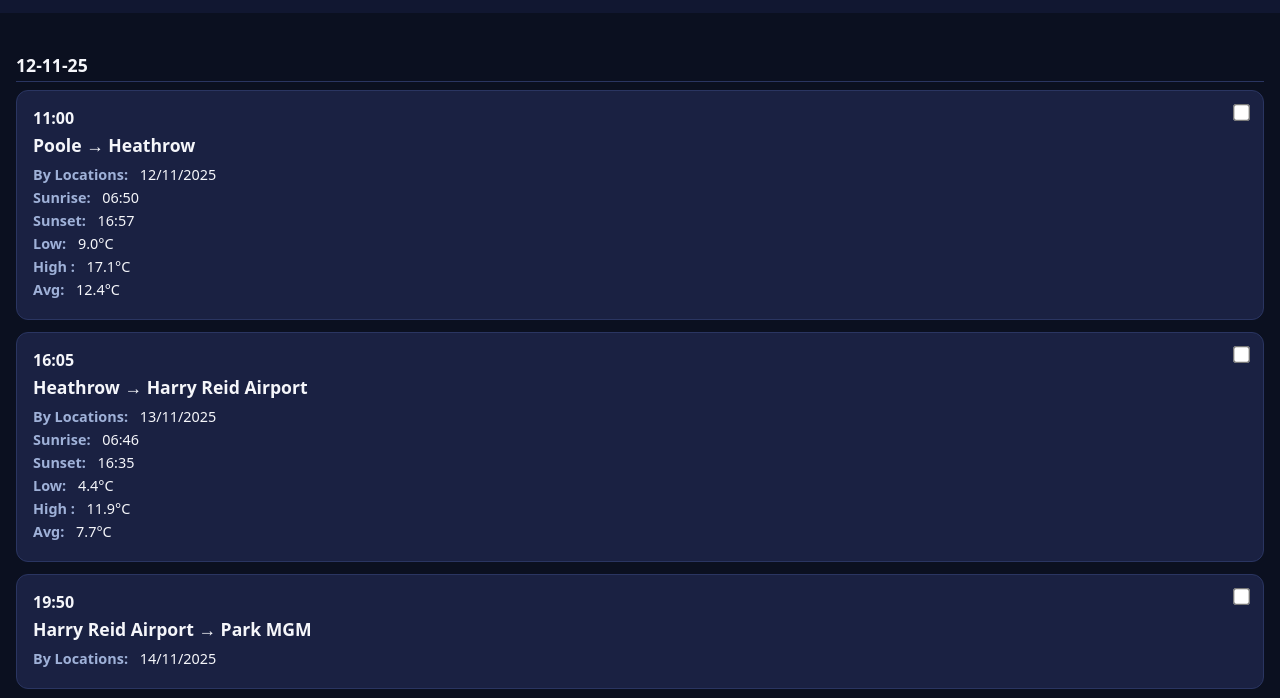
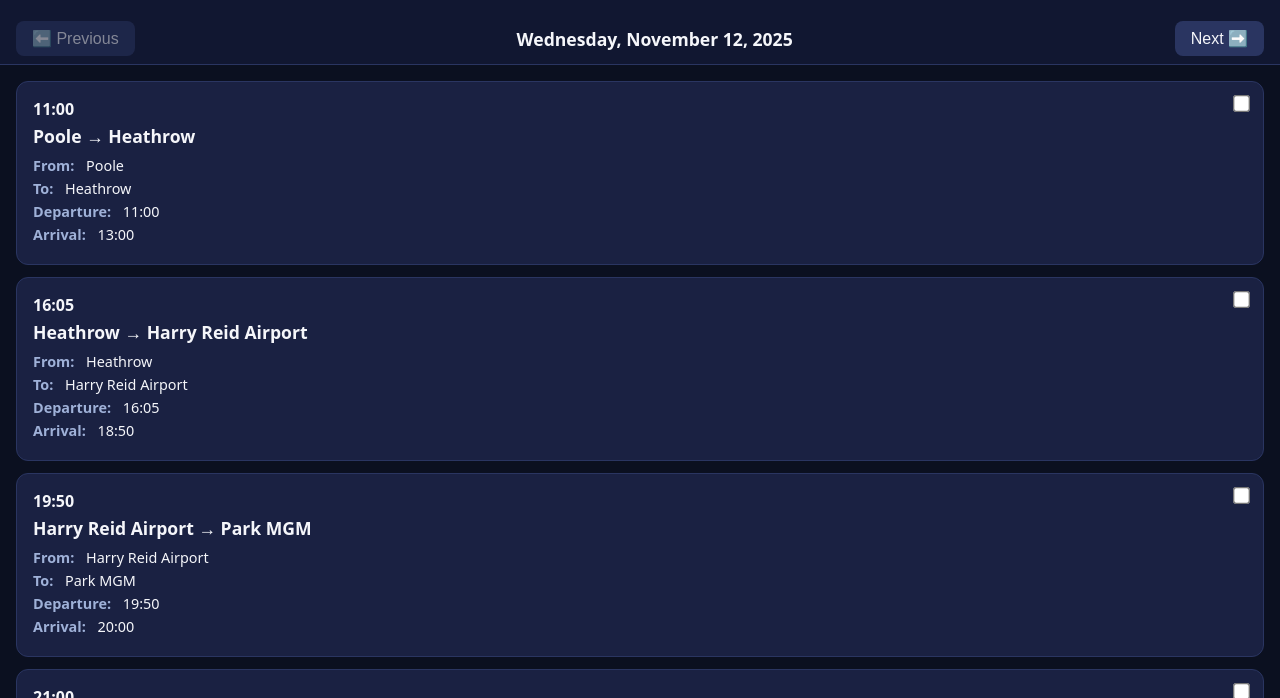
Before and after one commit to LordTDK/C2C, a plain HTML site: page index.html in a window 1280 px wide. Shown: the part 46-744 px from the top of the page. Drawn offline with Linux system fonts and the light colour scheme.

Commit message:
Update index.html

```diff
--- a/index.html
+++ b/index.html
@@ -20,29 +20,72 @@
         .current { border: 2px solid #4a90e2; box-shadow: 0 0 8px #4a90e2; }
         .checkbox { position: absolute; top: 0.75rem; right: 0.75rem; }
         input[type="checkbox"] { transform: scale(1.3); }
+
+        .navigation {
+            display: flex;
+            justify-content: space-between;
+            align-items: center;
+            padding: 0.5rem 1rem;
+            background: #111731;
+            position: sticky;
+            top: 3.5rem; /* Below the header */
+            z-index: 9;
+            border-bottom: 1px solid #2a3561;
+        }
+        .nav-button {
+            background: #2a3561;
+            color: #f5f6fa;
+            border: none;
+            padding: 0.5rem 1rem;
+            border-radius: 8px;
+            cursor: pointer;
+            font-size: 1rem;
+        }
+        .nav-button:disabled {
+            opacity: 0.5;
+            cursor: not-allowed;
+        }
+        .date-display {
+            font-size: 1.1rem;
+            font-weight: bold;
+        }
     </style>
 </head>
 <body>
     <header>
         <h1>Trip Itinerary</h1>
     </header>
+    <div class="navigation">
+        <button id="prevBtn" class="nav-button">⬅️ Previous</button>
+        <span id="dateDisplay" class="date-display"></span>
+        <button id="nextBtn" class="nav-button">Next ➡️</button>
+    </div>
     <div class="wrap" id="list"></div>
     <script>
         let grouped = new Map();
         let allDates = [];
         let events = [];
+        let currentIndex = 0;
 
         function parseDateDMY(dateStr) {
-      if(!dateStr) return null;
-      const [d,m,y] = dateStr.split("/").map(x=>parseInt(x,10));
-      if(!d||!m||!y) return null;
-      return new Date(y, m-1, d);
+            if (!dateStr) return null;
+            const [d, m, y] = dateStr.split("/").map(x => parseInt(x, 10));
+            if (!d || !m || !y) return null;
+            return new Date(y, m - 1, d);
         }
+
         function formatDateDDMMYY(d) {
-      const dd = String(d.getDate()).padStart(2,'0');
-      const mm = String(d.getMonth()+1).padStart(2,'0');
+            const dd = String(d.getDate()).padStart(2, '0');
+            const mm = String(d.getMonth() + 1).padStart(2, '0');
             const yy = String(d.getFullYear()).slice(-2);
             return `${dd}-${mm}-${yy}`;
+        }
+
+        function formatDateForDisplay(dStr) {
+            const [dd, mm, yy] = dStr.split('-');
+            const date = new Date(`20${yy}`, mm - 1, dd);
+            const options = { weekday: 'long', year: 'numeric', month: 'long', day: 'numeric' };
+            return date.toLocaleDateString('en-US', options);
         }
 
         function csvToRows(text) {
@@ -53,94 +96,163 @@
         function parseEventsFromCustomCSV(rows) {
             const header = rows[0];
             const evts = [];
-      for(let i=1;i<rows.length;i++) {
+            for (let i = 1; i < rows.length; i++) {
                 const r = rows[i];
-        if(!r[0]) continue;
+                if (!r[0]) continue;
                 const dt = parseDateDMY(r[0].trim());
-        if(!dt) continue;
+                if (!dt) continue;
                 const dateStr = formatDateDDMMYY(dt);
-        const dep = r[5]||"";
-        const arr = r[6]||"";
-        const from = r[2]||"";
-        const to = r[3]||"";
-        const activity = from && to ? `${from} → ${to}` : (from||to||"Activity");
+                const dep = r[5] || "";
+                const arr = r[6] || "";
+                const from = r[2] || "";
+                const to = r[3] || "";
+                const activity = from && to ? `${from} → ${to}` : (from || to || "Activity");
+
+                // We only need from, to, and times
                 const details = {};
-        header.forEach((col, idx) => {
-          if(r[idx] && col) details[col] = r[idx];
-        });
-        evts.push({date:dateStr,time:dep||arr||"",activity,details,id:`${dateStr}-${i}`});
+                if (from) details['From'] = from;
+                if (to) details['To'] = to;
+                if (dep) details['Departure Time'] = dep;
+                if (arr) details['Arrival Time'] = arr;
+
+                evts.push({ date: dateStr, time: dep || arr || "", activity, details, id: `${dateStr}-${i}` });
             }
             return evts;
         }
 
-    function groupByDate(events){
+        function groupByDate(events) {
             const map = new Map();
-      for(const e of events){
-        if(!map.has(e.date)) map.set(e.date, []);
+            for (const e of events) {
+                if (!map.has(e.date)) map.set(e.date, []);
                 map.get(e.date).push(e);
             }
             return map;
         }
 
-    function isNowOrNext(evt){
-      if(!evt.time) return false;
-      const [hh,mm] = evt.time.split(":").map(x=>parseInt(x,10));
-      if(isNaN(hh)) return false;
+        function isNowOrNext(evt) {
+            if (!evt.time) return false;
+            const [hh, mm] = evt.time.split(":").map(x => parseInt(x, 10));
+            if (isNaN(hh)) return false;
             const now = new Date();
-      const evtDate = new Date(parseInt("20"+evt.date.split("-")[2]), parseInt(evt.date.split("-")[1])-1, parseInt(evt.date.split("-")[0]), hh, mm||0);
+            const [dd, mmDate, yy] = evt.date.split('-').map(x => parseInt(x, 10));
+            const evtDate = new Date(2000 + yy, mmDate - 1, dd, hh, mm || 0);
             const diff = evtDate - now;
-      return diff >= 0 && diff < 2*60*60*1000; // highlight if now or within next 2h
+            return diff >= 0 && diff < 2 * 60 * 60 * 1000;
         }
 
-    function renderAll(){
+        function renderDay(dateStr) {
             const list = document.getElementById('list');
             list.innerHTML = '';
-      const doneIds = JSON.parse(localStorage.getItem('doneIds')||'[]');
-      for(const dateStr of allDates){
-        const evts = grouped.get(dateStr)||[];
-        const remaining = evts.filter(e=>!doneIds.includes(e.id));
-        if(!remaining.length) continue;
-        const h2 = document.createElement('h2');
-        h2.textContent = dateStr;
-        list.appendChild(h2);
-        for(const e of remaining){
-          const card = document.createElement('div'); card.className='card';
-          if(isNowOrNext(e)) card.classList.add('current');
-          const t = document.createElement('div'); t.className='time'; t.textContent = e.time || 'All day';
-          const title = document.createElement('div'); title.className='title'; title.textContent = e.activity;
-          const detailsDiv = document.createElement('div'); detailsDiv.className='details';
-          for(const [k,v] of Object.entries(e.details)){
-            const row = document.createElement('div'); row.className='detail-row';
-            row.innerHTML = `<span class="detail-label">${k}:</span> ${v}`;
-            detailsDiv.appendChild(row);
+
+            const evts = grouped.get(dateStr) || [];
+            if (evts.length === 0) {
+                list.innerHTML = `<div class="empty">No events scheduled for this day.</div>`;
+                return;
             }
+
+            const doneIds = JSON.parse(localStorage.getItem('doneIds') || '[]');
+            const remaining = evts.filter(e => !doneIds.includes(e.id));
+
+            if (remaining.length === 0) {
+                list.innerHTML = `<div class="empty">All events for this day are complete! 🎉</div>`;
+                return;
+            }
+
+            for (const e of remaining) {
+                const card = document.createElement('div');
+                card.className = 'card';
+                if (isNowOrNext(e)) card.classList.add('current');
+
+                const t = document.createElement('div');
+                t.className = 'time';
+                t.textContent = e.time || 'All day';
+
+                const title = document.createElement('div');
+                title.className = 'title';
+                title.textContent = e.activity;
+
+                const detailsDiv = document.createElement('div');
+                detailsDiv.className = 'details';
+
+                // Only show From, To, and Times
+                if(e.details['From']) {
+                    const fromRow = document.createElement('div'); fromRow.className = 'detail-row';
+                    fromRow.innerHTML = `<span class="detail-label">From:</span> ${e.details['From']}`;
+                    detailsDiv.appendChild(fromRow);
+                }
+                if(e.details['To']) {
+                    const toRow = document.createElement('div'); toRow.className = 'detail-row';
+                    toRow.innerHTML = `<span class="detail-label">To:</span> ${e.details['To']}`;
+                    detailsDiv.appendChild(toRow);
+                }
+                if(e.details['Departure Time']) {
+                    const depRow = document.createElement('div'); depRow.className = 'detail-row';
+                    depRow.innerHTML = `<span class="detail-label">Departure:</span> ${e.details['Departure Time']}`;
+                    detailsDiv.appendChild(depRow);
+                }
+                if(e.details['Arrival Time']) {
+                    const arrRow = document.createElement('div'); arrRow.className = 'detail-row';
+                    arrRow.innerHTML = `<span class="detail-label">Arrival:</span> ${e.details['Arrival Time']}`;
+                    detailsDiv.appendChild(arrRow);
+                }
+
                 const cb = document.createElement('input');
-          cb.type = 'checkbox'; cb.className = 'checkbox';
-          cb.onchange = ()=>{
-            const ids = JSON.parse(localStorage.getItem('doneIds')||'[]');
-            if(cb.checked && !ids.includes(e.id)) ids.push(e.id);
+                cb.type = 'checkbox';
+                cb.className = 'checkbox';
+                cb.onchange = () => {
+                    const ids = JSON.parse(localStorage.getItem('doneIds') || '[]');
+                    if (cb.checked && !ids.includes(e.id)) ids.push(e.id);
                     localStorage.setItem('doneIds', JSON.stringify(ids));
-            renderAll();
+                    renderDay(dateStr); // Re-render the current day
                 };
                 card.appendChild(cb);
-          card.appendChild(t); card.appendChild(title); card.appendChild(detailsDiv);
+                card.appendChild(t);
+                card.appendChild(title);
+                card.appendChild(detailsDiv);
                 list.appendChild(card);
             }
         }
+
+        function updateUI() {
+            const dateStr = allDates[currentIndex];
+            document.getElementById('dateDisplay').textContent = formatDateForDisplay(dateStr);
+            document.getElementById('prevBtn').disabled = currentIndex === 0;
+            document.getElementById('nextBtn').disabled = currentIndex === allDates.length - 1;
+            renderDay(dateStr);
         }
 
-    async function init(){
+        async function init() {
             const res = await fetch('Itinerary.csv');
             const txt = await res.text();
             events = parseEventsFromCustomCSV(csvToRows(txt));
             grouped = groupByDate(events);
             allDates = Array.from(grouped.keys());
-      allDates.sort((a,b)=>{
-        const [da,ma,ya] = a.split('-').map(x=>parseInt(x));
-        const [db,mb,yb] = b.split('-').map(x=>parseInt(x));
-        return new Date(2000+ya,ma-1,da) - new Date(2000+yb,mb-1,db);
+            allDates.sort((a, b) => {
+                const [da, ma, ya] = a.split('-').map(x => parseInt(x));
+                const [db, mb, yb] = b.split('-').map(x => parseInt(x));
+                return new Date(2000 + ya, ma - 1, da) - new Date(2000 + yb, mb - 1, db);
             });
-      renderAll();
+
+            const today = new Date();
+            const todayFormatted = formatDateDDMMYY(today);
+            currentIndex = allDates.indexOf(todayFormatted);
+            if(currentIndex === -1) currentIndex = 0; // Fallback to first day if today isn't found
+
+            document.getElementById('prevBtn').addEventListener('click', () => {
+                if (currentIndex > 0) {
+                    currentIndex--;
+                    updateUI();
+                }
+            });
+
+            document.getElementById('nextBtn').addEventListener('click', () => {
+                if (currentIndex < allDates.length - 1) {
+                    currentIndex++;
+                    updateUI();
+                }
+            });
+
+            updateUI();
         }
 
         init();
```
Lines whose indentation alone changed are shown as unchanged.
